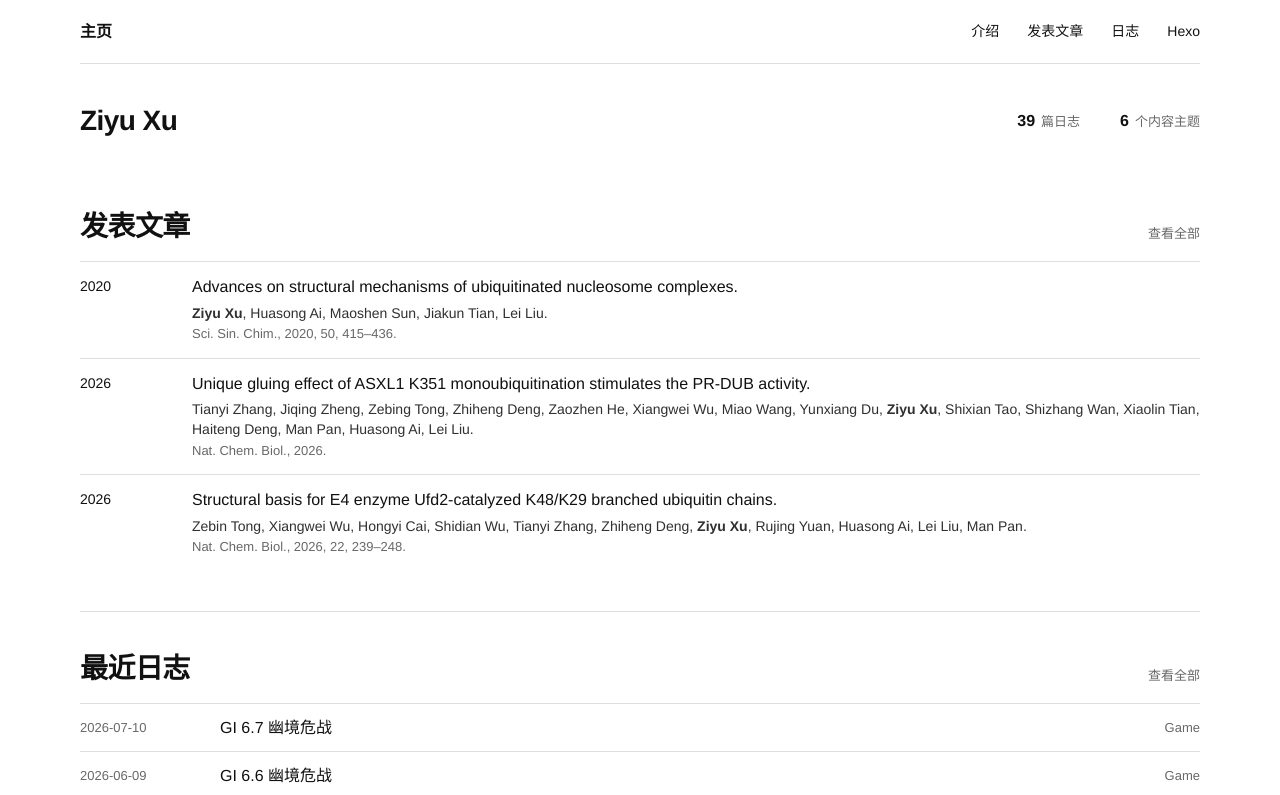
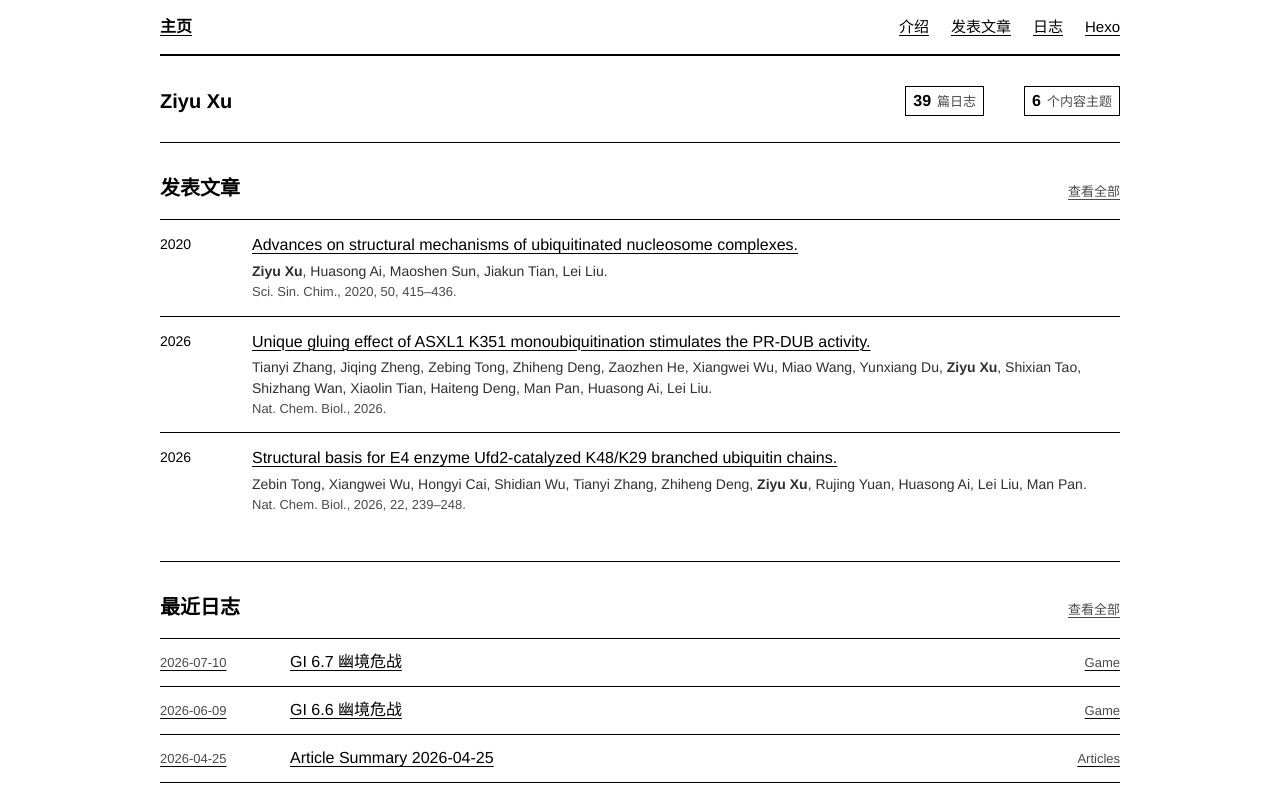
Before and after one commit to ziyu-xu/ziyu-xu.github.io, a Next.js app in the folder sites/: page / in a window 1280 px wide. Shown: the top 795 px of the page. Built offline with nearby package versions, Linux system fonts and the light colour scheme.

Commit message:
Add retro link styling

```diff
--- a/sites/app/globals.css
+++ b/sites/app/globals.css
@@ -2,10 +2,10 @@
 
 :root {
   --paper: #ffffff;
-  --ink: #111111;
-  --muted: #686868;
-  --line: #dedede;
-  --soft: #f6f6f6;
+  --ink: #000000;
+  --muted: #4a4a4a;
+  --line: #000000;
+  --soft: #eeeeee;
   --font-main: Helvetica, "Helvetica Neue", Arial, "PingFang SC", "Hiragino Sans GB", "Heiti SC", "Microsoft YaHei", sans-serif;
 }
 
@@ -31,23 +31,30 @@ body {
 
 a {
   color: inherit;
+  text-decoration-line: underline;
   text-decoration-thickness: 1px;
-  text-underline-offset: 4px;
+  text-underline-offset: 3px;
 }
 
 a:hover,
 a:focus-visible {
-  text-decoration-line: underline;
+  background: var(--ink);
+  color: var(--paper);
+}
+
+a:focus-visible {
+  outline: 2px solid var(--ink);
+  outline-offset: 3px;
 }
 
 .site-shell {
-  width: min(1120px, calc(100% - 48px));
+  width: min(960px, calc(100% - 48px));
   margin: 0 auto;
 }
 
 .site-header {
-  min-height: 64px;
-  border-bottom: 1px solid var(--line);
+  min-height: 56px;
+  border-bottom: 2px solid var(--line);
   display: flex;
   align-items: center;
   justify-content: space-between;
@@ -58,23 +65,13 @@ a:focus-visible {
   font-family: var(--font-main);
   font-size: 16px;
   font-weight: 700;
-  text-decoration: none;
 }
 
 .site-header nav {
   display: flex;
   align-items: center;
-  gap: 28px;
-  font-size: 14px;
-}
-
-.site-header nav a {
-  text-decoration: none;
-}
-
-.site-header nav a:hover,
-.site-header nav a:focus-visible {
-  text-decoration: underline;
+  gap: 22px;
+  font-size: 15px;
 }
 
 main {
@@ -82,7 +79,8 @@ main {
 }
 
 .hero {
-  padding: 40px 0 32px;
+  padding: 30px 0 26px;
+  border-bottom: 1px solid var(--line);
 }
 
 h1,
@@ -99,10 +97,10 @@ h2 {
 
 h1 {
   margin: 0;
-  font-size: 28px;
+  font-size: 20px;
   font-weight: 700;
-  letter-spacing: -0.02em;
-  line-height: 1.2;
+  letter-spacing: 0;
+  line-height: 1.3;
 }
 
 .hero-overview {
@@ -122,6 +120,8 @@ h1 {
   display: flex;
   align-items: baseline;
   gap: 6px;
+  padding: 3px 7px;
+  border: 1px solid var(--line);
   white-space: nowrap;
 }
 
@@ -141,7 +141,7 @@ h1 {
 }
 
 .section-block {
-  padding: 40px 0;
+  padding: 32px 0;
   border-bottom: 1px solid var(--line);
 }
 
@@ -156,15 +156,20 @@ h1 {
 .section-heading h2,
 .page-intro h1 {
   margin: 0;
-  font-size: 28px;
+  font-size: 20px;
   font-weight: 700;
-  letter-spacing: -0.02em;
-  line-height: 1.2;
+  letter-spacing: 0;
+  line-height: 1.3;
 }
 
 .section-heading > a {
   color: var(--muted);
   font-size: 13px;
+}
+
+.section-heading > a:hover,
+.section-heading > a:focus-visible {
+  color: var(--paper);
 }
 
 .publication-list {
@@ -177,8 +182,8 @@ h1 {
   border-top: 1px solid var(--line);
   padding: 14px 0;
   display: grid;
-  grid-template-columns: 84px 1fr;
-  gap: 28px;
+  grid-template-columns: 72px 1fr;
+  gap: 20px;
 }
 
 .publication-list h3 {
@@ -187,15 +192,6 @@ h1 {
   font-size: 16px;
   font-weight: 400;
   line-height: 1.35;
-}
-
-.publication-list h3 a {
-  text-decoration: none;
-}
-
-.publication-list h3 a:hover,
-.publication-list h3 a:focus-visible {
-  text-decoration: underline;
 }
 
 .publication-year {
@@ -222,16 +218,22 @@ h1 {
   min-height: 48px;
   border-bottom: 1px solid var(--line);
   display: grid;
-  grid-template-columns: 118px 1fr 110px;
+  grid-template-columns: 108px 1fr 100px;
   align-items: center;
   gap: 22px;
-  text-decoration: none;
 }
 
 .post-row:hover,
 .post-row:focus-visible {
-  background: var(--soft);
-  text-decoration: none;
+  background: var(--ink);
+  color: var(--paper);
+}
+
+.post-row:hover .post-date,
+.post-row:hover .post-tag,
+.post-row:focus-visible .post-date,
+.post-row:focus-visible .post-tag {
+  color: inherit;
 }
 
 .post-title {
@@ -245,7 +247,7 @@ h1 {
 
 .page-intro {
   max-width: 830px;
-  padding: 40px 0 24px;
+  padding: 32px 0 20px;
 }
 
 .page-intro p:last-child {
@@ -258,7 +260,7 @@ h1 {
 .prose {
   max-width: 720px;
   padding: 28px 0 48px;
-  border-top: 1px solid var(--ink);
+  border-top: 2px solid var(--ink);
 }
 
 .prose p {
@@ -284,16 +286,16 @@ h1 {
 
 @media (max-width: 720px) {
   .site-shell {
-    width: min(100% - 32px, 1120px);
+    width: min(100% - 32px, 960px);
   }
 
   .site-header {
-    min-height: 76px;
+    min-height: 68px;
     align-items: flex-start;
     flex-direction: column;
     justify-content: center;
     gap: 8px;
-    padding: 15px 0;
+    padding: 11px 0;
   }
 
   .site-header nav {
@@ -304,7 +306,7 @@ h1 {
   }
 
   .hero {
-    padding: 32px 0 28px;
+    padding: 24px 0 20px;
   }
 
   .hero-overview {
@@ -320,7 +322,7 @@ h1 {
   }
 
   .section-block {
-    padding: 36px 0;
+    padding: 28px 0;
   }
 
   .publication-list li {
```
